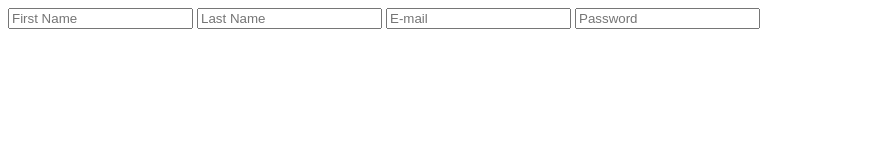
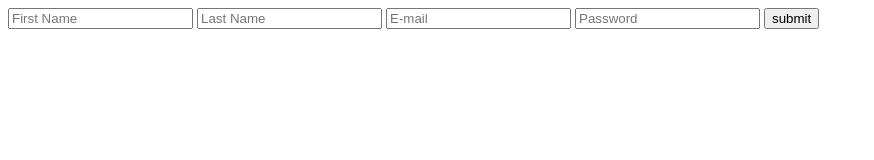
Before and after one commit to dhavalpatel11111/first_try, a plain HTML site: page signup.html in a window 1280 px wide. Shown: the whole page, without its empty margins (0-874 px from the left). Drawn offline with Linux system fonts and the light colour scheme.

Commit message:
submit added

```diff
--- a/signup.html
+++ b/signup.html
@@ -11,7 +11,7 @@
        <input type="text" placeholder="Last Name" name="lname">
        <input type="email" placeholder="E-mail" name="email">
        <input type="password" placeholder="Password" name="password">
-
+       <input type="submit" value="submit" name="submit">
       </form>
 </body>
 </html>
```
